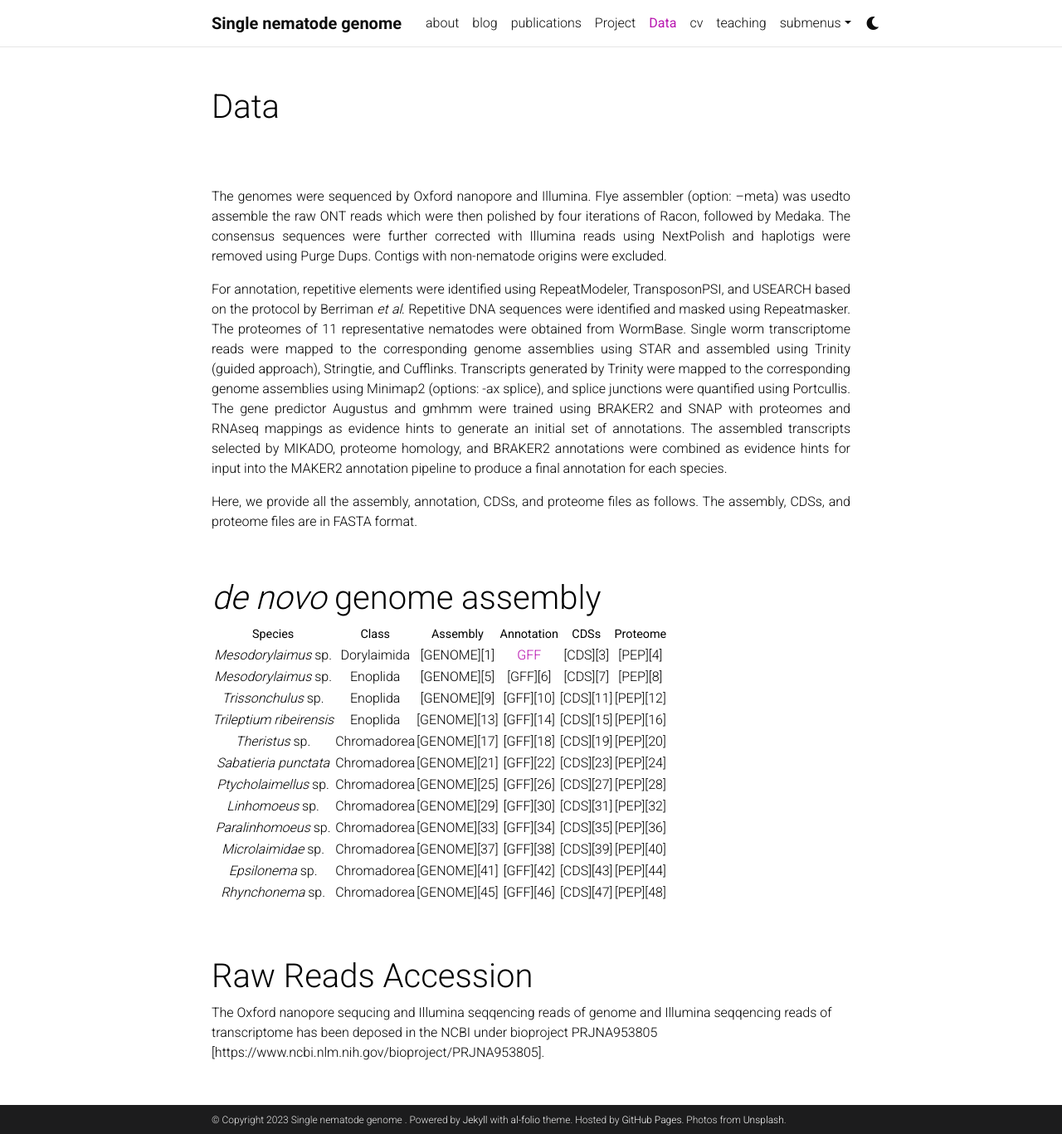
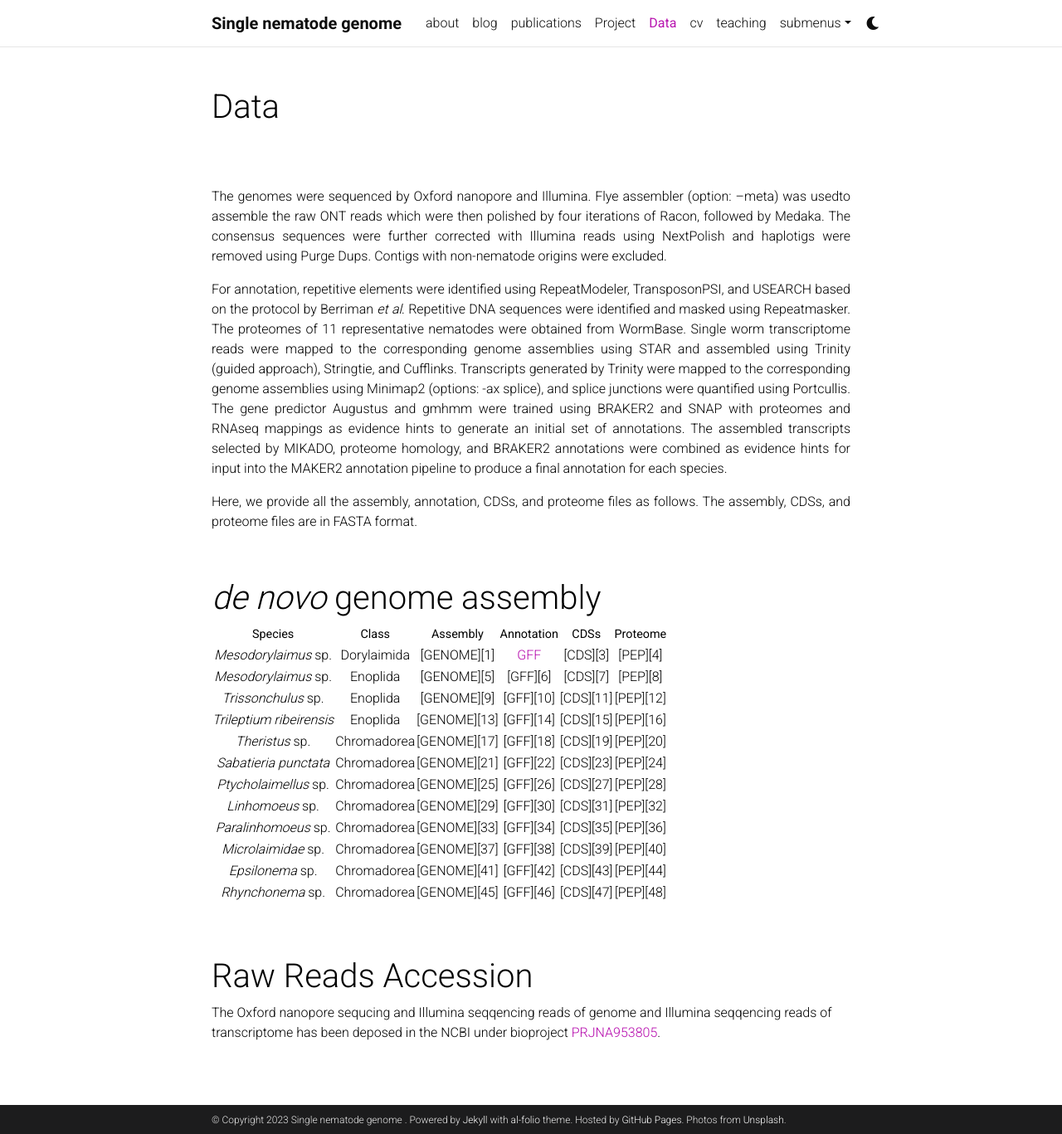
Before and after one commit to YiChienLee1010/Single-nematode-genome, a Jekyll site: the page built from _pages/data.md, in a window 1280 px wide and 1367 px high. Shown: the whole window at 83% size. Built offline with Jekyll 4.4.1, drawn with Linux system fonts in a browser that asks for light colours; comment, search, counter and statistics services are not loaded; a style sheet for code colours, icons or effects is not loaded.

Commit message:
Update data.md

```diff
--- a/_pages/data.md
+++ b/_pages/data.md
@@ -53,7 +53,7 @@ Here, we provide all the assembly, annotation, CDSs, and proteome files as follo
 <br><br>
 
 # Raw Reads Accession
-The Oxford nanopore sequcing and Illumina seqqencing reads of genome and Illumina seqqencing reads of transcriptome has been deposed in the NCBI under bioproject PRJNA953805 [https://www.ncbi.nlm.nih.gov/bioproject/PRJNA953805].
+The Oxford nanopore sequcing and Illumina seqqencing reads of genome and Illumina seqqencing reads of transcriptome has been deposed in the NCBI under bioproject [PRJNA953805](https://www.ncbi.nlm.nih.gov/bioproject/PRJNA953805).
 
 
 [2]: https://github.com/YiChienLee1010/Single-nematode-genome/raw/gh-pages/Data/Annotation%20GFF/Enoplolaimus_lenunculus.gff
```
